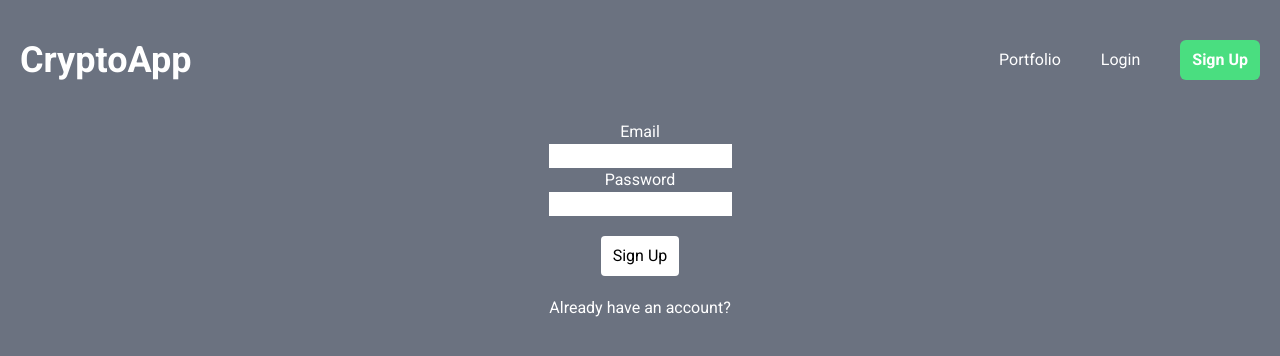
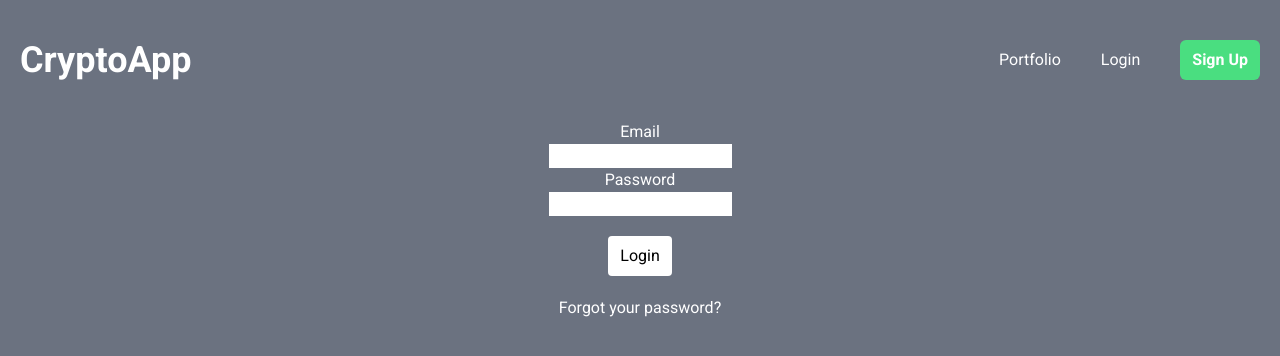
Before and after one commit to marcoluchi11/cryptoapp, a Next.js app: page /login in a window 1280 px wide. Shown: the top 356 px of the page. Built offline with nearby package versions, Linux system fonts and the light colour scheme; no server answers.

Commit message:
add a form to login and a different form to sign up

```diff
--- a/app/login/page.jsx
+++ b/app/login/page.jsx
@@ -1,10 +1,10 @@
 "use client";
-import Form from "@/components/Form";
+import FormLogin from "@/components/FormLogin";
 
 export default function Login() {
   return (
     <section>
-      <Form />
+      <FormLogin />
     </section>
   );
 }
--- a/app/signup/page.jsx
+++ b/app/signup/page.jsx
@@ -1,8 +1,8 @@
-import Form from "@/components/Form";
+import FormSignUp from "@/components/FormSignUp";
 const Login = () => {
   return (
     <section>
-      <Form />
+      <FormSignUp />
     </section>
   );
 };
--- /dev/null
+++ b/components/FormLogin.jsx
@@ -0,0 +1,74 @@
+"use client";
+import auth from "@/config";
+import { CryptoContext } from "@/context/CryptoContext";
+import { createUserWithEmailAndPassword } from "firebase/auth";
+import Link from "next/link";
+import { useContext, useState } from "react";
+import Error from "./Error";
+import Spinner from "./Spinner";
+import Success from "./Success";
+export default function Form() {
+  const { setSuccess, success, error, setError, setLoading, loading } =
+    useContext(CryptoContext);
+  const [email, setEmail] = useState("");
+  const [password, setPassword] = useState("");
+  const handleSubmit = async (e) => {
+    e.preventDefault();
+    if ([email, password].includes("")) {
+      setError({ state: true, message: "Don't leave any input empty" });
+      return;
+    }
+    try {
+      setError({ state: false, message: "" });
+      await createUserWithEmailAndPassword(auth, email, password);
+      setLoading(true);
+      setSuccess({
+        state: true,
+        message: "User created Succesfully. Go to Sign In",
+      });
+      setEmail("");
+      setPassword("");
+      setTimeout(() => {
+        setSuccess({ state: false, message: "" });
+      }, 7000);
+    } catch (err) {
+      setError({ state: true, message: err.code });
+    }
+  };
+  return (
+    <form
+      onSubmit={handleSubmit}
+      className="flex flex-col justify-center items-center"
+    >
+      <label htmlFor="email">Email</label>
+      <input
+        value={email}
+        onChange={(e) => setEmail(e.target.value)}
+        type="email"
+        name="email"
+        id="email"
+        className="text-black"
+      />
+      <label htmlFor="password">Password</label>
+      <input
+        className="text-black"
+        value={password}
+        onChange={(e) => setPassword(e.target.value)}
+        type="password"
+        name="password"
+        id="password"
+      />
+      <input
+        type="submit"
+        value="Login"
+        className="cursor-pointer bg-white text-black m-5 rounded px-3 py-2"
+      />
+      <Link className="hover:underline" href="/login">
+        <p>Forgot your password?</p>
+      </Link>
+      {loading && <Spinner />}
+      {success.state && <Success message={success.message} />}
+      {error.state && <Error message={error.message} />}
+    </form>
+  );
+}
```
Also changed, not shown: components/FormSignUp.jsx (renamed from components/Form.jsx).
